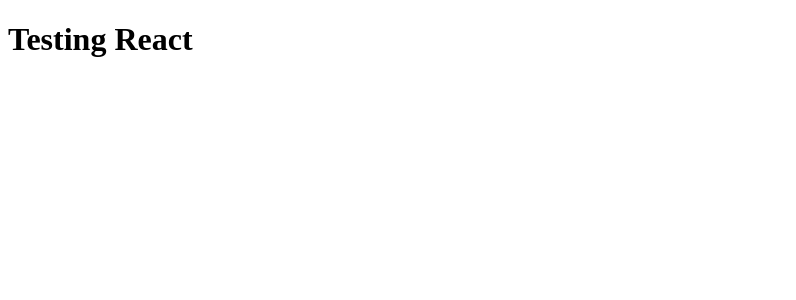
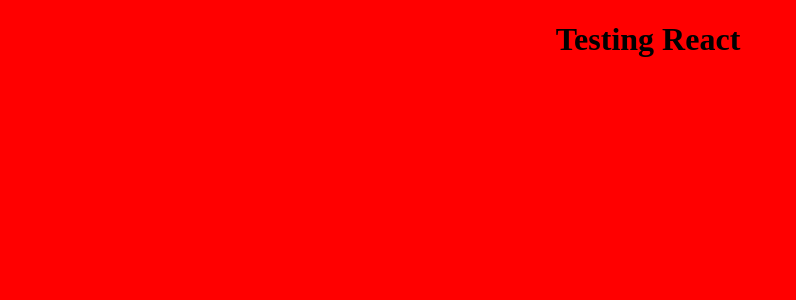
Before and after one commit to idbeholdv18/calculator-and-landing-test-task, a React app: page / in a window 1280 px wide. Shown: the top 300 px of the page, without its empty margins (0-796 px from the left). Built offline with nearby package versions, Linux system fonts and the light colour scheme.

Commit message:
build: css modules

```diff
--- a/configuration/webpack/build-module.ts
+++ b/configuration/webpack/build-module.ts
@@ -1,15 +1,35 @@
-import type {ModuleOptions, RuleSetRule} from "webpack"
+import type { ModuleOptions, RuleSetRule } from "webpack"
+import MiniCssExtractPlugin from 'mini-css-extract-plugin';
 
 export const buildModule = (): ModuleOptions => {
   const rules: RuleSetRule[] = [];
 
   const ts_loader: RuleSetRule = {
-      test: /\.[jt]sx?$/,
-      exclude: /node_modules/,
-      use: 'babel-loader',
+    test: /\.[jt]sx?$/,
+    exclude: /node_modules/,
+    use: 'babel-loader',
   };
 
+  const style_loader: RuleSetRule = {
+    test: /\.s?[ac]ss$/i,
+    use: [
+      MiniCssExtractPlugin.loader,
+      {
+        loader: 'css-loader',
+        options: {
+          modules: {
+            exportLocalsConvention: 'camelCase',
+            auto: (resPath: string) => Boolean(resPath.includes('.module.')),
+            localIdentName: '[hash:base64:8]',
+          },
+        },
+      },
+      'sass-loader',
+    ],
+  }
+
   rules.push(ts_loader);
+  rules.push(style_loader);
 
   return {
     rules
--- a/configuration/webpack/build-plugins.ts
+++ b/configuration/webpack/build-plugins.ts
@@ -3,6 +3,7 @@
 import { T_WebpackConfigPaths } from "./types/webpack-config-paths.type";
 import HtmlWebpackPlugin from 'html-webpack-plugin';
 import path from "path";
+import MiniCssExtractPlugin from "mini-css-extract-plugin";
 
 export const buildPlugins = (paths: T_WebpackConfigPaths): WebpackPluginInstance[] => {
   const plugins: WebpackPluginInstance[] = [];
@@ -17,12 +18,18 @@
     },
   });
 
+  const miniCssExtractPlugin = new MiniCssExtractPlugin({
+    filename: 'css/[name].[contenthash:8].css',
+    chunkFilename: 'css/[name].[contenthash:8].css',
+  });
+
   const htmlWebpackPlugin = new HtmlWebpackPlugin({
     template: path.resolve(paths.template),
   });
 
   plugins.push(forkTsCheckerWebpackPlugin);
   plugins.push(htmlWebpackPlugin);
+  plugins.push(miniCssExtractPlugin);
 
   return plugins;
 }
--- /dev/null
+++ b/src/app/ui/App.module.css
@@ -0,0 +1,5 @@
+.container {
+    display: flex;
+    width: 100vw;
+    justify-content: center;
+}
--- a/src/app/ui/App.tsx
+++ b/src/app/ui/App.tsx
@@ -1,4 +1,6 @@
 import { FC } from "react";
+import clsx from "clsx";
+import {container} from "./App.module.css";
 
 interface I_AppProps {
   className?: string;
@@ -7,7 +9,7 @@
 export const App: FC<I_AppProps> = (props) => {
   return (
     <div>
-      <h1 className={ props.className }>Testing React</h1>
+      <h1 className={ clsx(props.className, container) }>Testing React</h1>
     </div>
   )
 }
--- /dev/null
+++ b/src/app/ui/main.css
@@ -0,0 +1,3 @@
+body {
+    background-color: red;
+}
--- a/src/index.tsx
+++ b/src/index.tsx
@@ -1,6 +1,7 @@
 import { createRoot } from 'react-dom/client';
 import { App } from "./app/ui/App";
 import { StrictMode } from "react";
+import "./app/ui/main.css"
 
 document.body.innerHTML = '<div id="app"></div>';
 const rootContainer = document.getElementById('app') as HTMLElement;
--- /dev/null
+++ b/src/shared/types/globals.d.ts
@@ -0,0 +1,2 @@
+declare module "*.module.css";
+declare module "*.module.scss";
--- a/tsconfig.json
+++ b/tsconfig.json
@@ -8,7 +8,8 @@
     "noEmit": true,
     "strict": true,
     "skipLibCheck": true,
-    "jsx": "react-jsx"
+    "jsx": "react-jsx",
+    "plugins": [{ "name": "typescript-plugin-css-modules" }]
   },
   "ts-node": {
     "compilerOptions": {
```
Also changed, not shown: package.json (+7 -0 lines), 1 other file (tests, documents, lock files or other folders).
